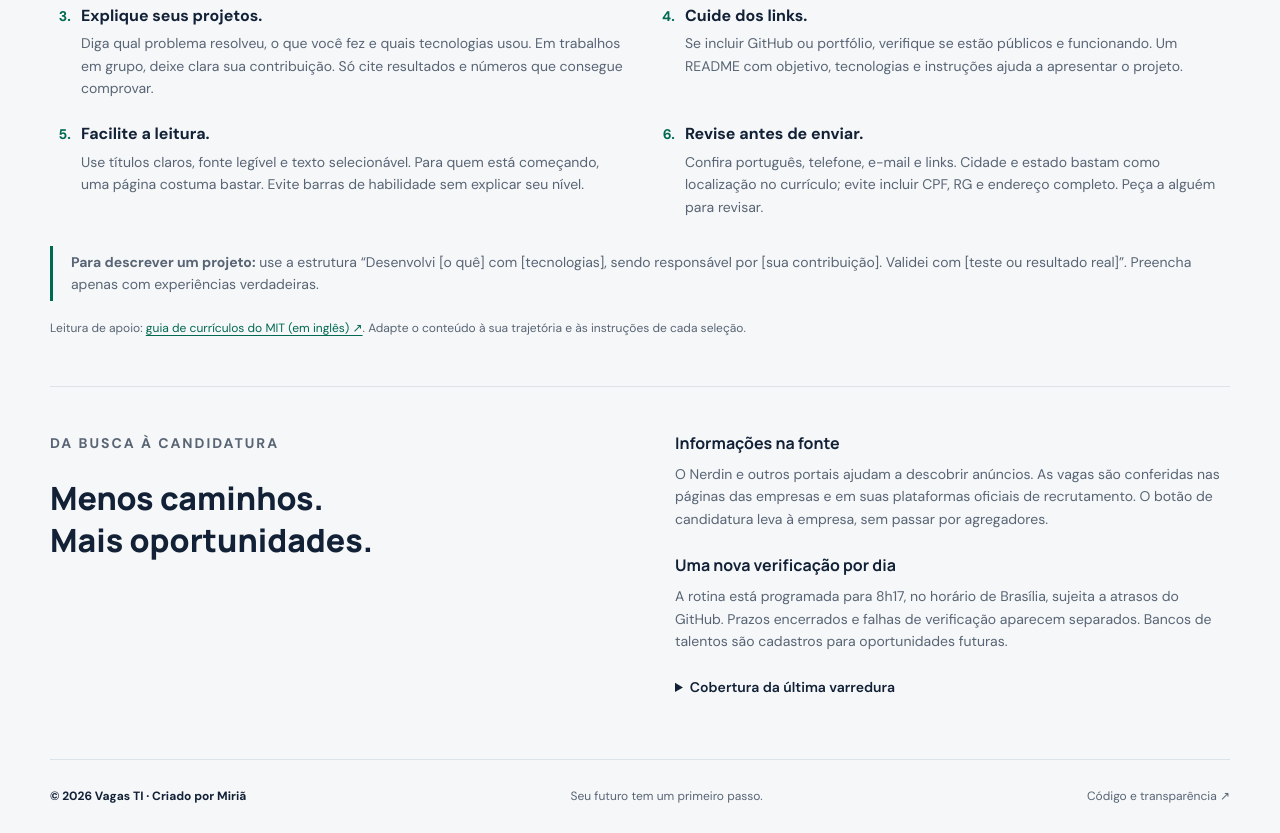
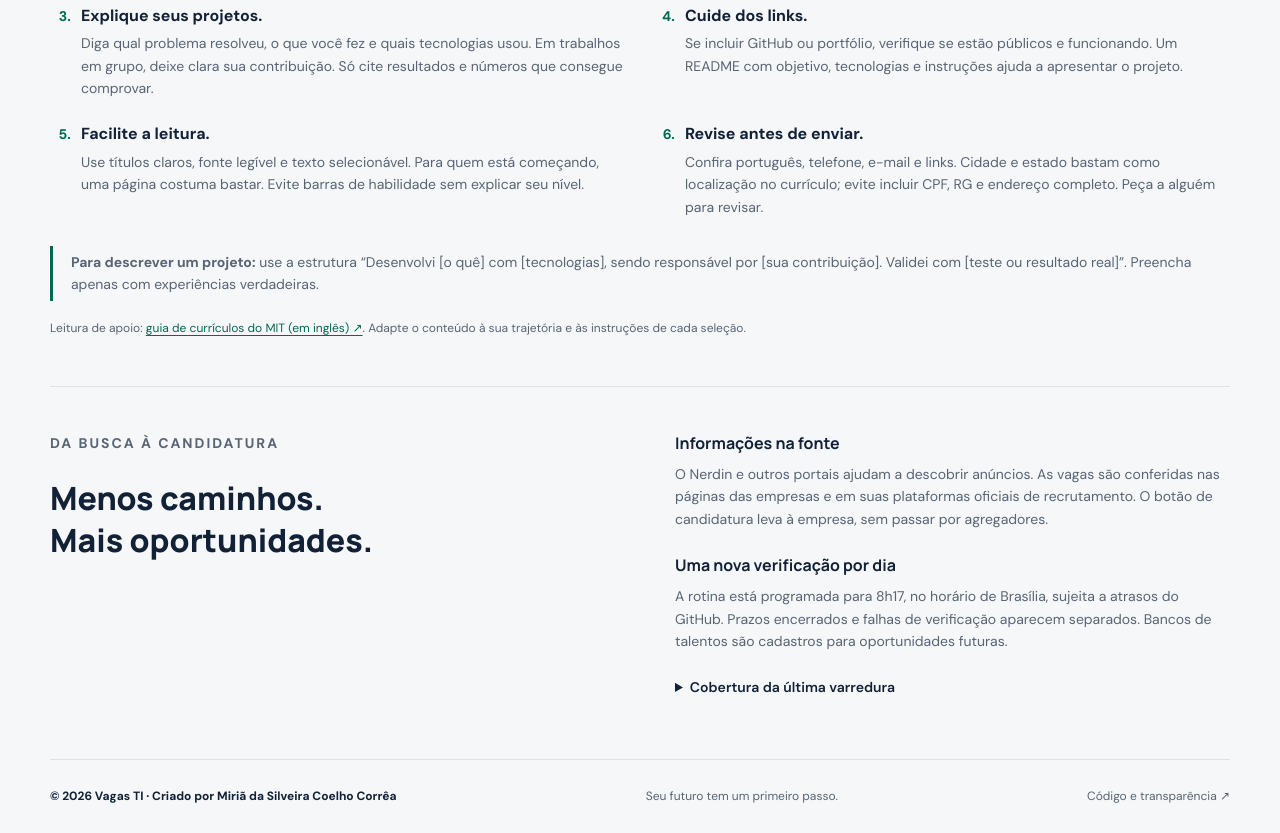
Before and after one commit to miriacoelho/vagas-ti, a plain HTML site: page dist/index.html in a window 1280 px wide. Shown: the part 2545-3378 px from the top of the page. Drawn offline with Linux system fonts and the light colour scheme.

Commit message:
Atualiza crédito com o nome completo da autora

```diff
--- a/dist/index.html
+++ b/dist/index.html
@@ -21,4 +21,4 @@
   </ol><p class="resume-example"><strong>Para descrever um projeto:</strong> use a estrutura “Desenvolvi [o quê] com [tecnologias], sendo responsável por [sua contribuição]. Validei com [teste ou resultado real]”. Preencha apenas com experiências verdadeiras.</p><p class="resume-source">Leitura de apoio: <a href="https://capd.mit.edu/resources/resumes/" target="_blank" rel="noopener noreferrer">guia de currículos do MIT (em inglês) ↗</a>. Adapte o conteúdo à sua trajetória e às instruções de cada seleção.</p></div>
 </section>
 <section class="method" id="como-funciona"><div><p class="eyebrow">DA BUSCA À CANDIDATURA</p><h2>Menos caminhos.<br>Mais oportunidades.</h2></div><div><h3>Informações na fonte</h3><p>O Nerdin e outros portais ajudam a descobrir anúncios. As vagas são conferidas nas páginas das empresas e em suas plataformas oficiais de recrutamento. O botão de candidatura leva à empresa, sem passar por agregadores.</p><h3>Uma nova verificação por dia</h3><p>A rotina está programada para 8h17, no horário de Brasília, sujeita a atrasos do GitHub. Prazos encerrados e falhas de verificação aparecem separados. Bancos de talentos são cadastros para oportunidades futuras.</p><details><summary>Cobertura da última varredura</summary><ul id="sources"></ul></details></div></section></main>
-<footer><span class="footer-brand">© 2026 Vagas TI · Criado por Miriã</span><span>Seu futuro tem um primeiro passo.</span><a href="https://github.com/miriacoelho/vagas-ti">Código e transparência ↗</a></footer><noscript>Ative o JavaScript para consultar a lista de vagas.</noscript></body></html>
+<footer><span class="footer-brand">© 2026 Vagas TI · Criado por Miriã da Silveira Coelho Corrêa</span><span>Seu futuro tem um primeiro passo.</span><a href="https://github.com/miriacoelho/vagas-ti">Código e transparência ↗</a></footer><noscript>Ative o JavaScript para consultar a lista de vagas.</noscript></body></html>
```
